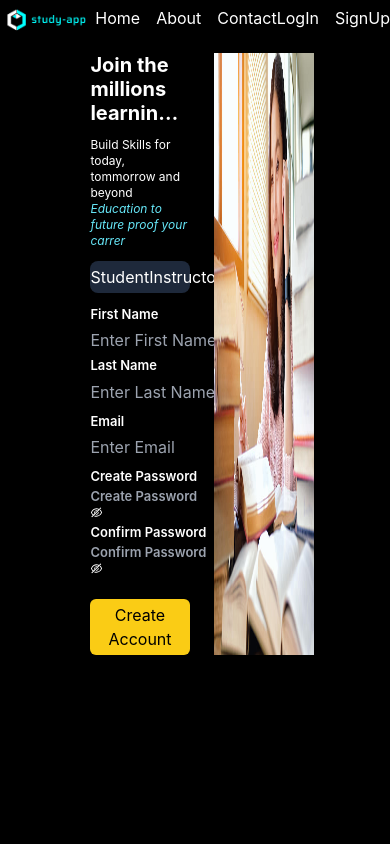
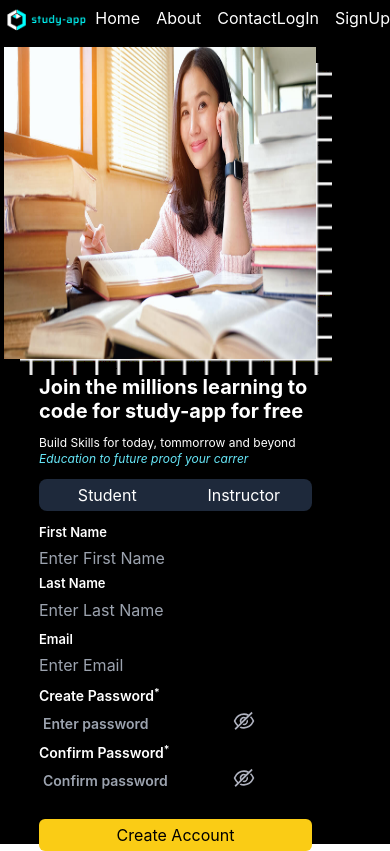
Before and after one commit to itisadarsh/Study_with_AI, a React (Create React App) app: page /Signup in a window 390 px wide. Built offline with nearby package versions, Linux system fonts and the light colour scheme.

Commit message:
made responsve

```diff
--- a/src/App.js
+++ b/src/App.js
@@ -21,14 +21,9 @@ function App() {
     const[isLoggedIn,setLoggedIn]=useState(false);
 
   return (
+    <div className="App relative bg-black text-white min-h-screen max-h-* flex flex-col">
 
 
-
-    <div className="App relative bg-black text-white min-h-screen max-h-* flex flex-col">
-
-{
-      console.log(isLoggedIn)
-    }
   <nav className=' flex justify-evenly items-center'>
 
     <div className=''>
@@ -69,17 +64,6 @@ function App() {
 
       </Route>
     </Routes>
-
-
-
-
-
-
-
-
-
-
-
     </div>
   );
 }
--- a/src/Layout/Images.js
+++ b/src/Layout/Images.js
@@ -2,9 +2,9 @@
 
 const Images=(props)=>{
 
-   return( <div className="img-section h-full relative">
-    {/* <img src={gridnet} alt="" className="  brightness-[400] left-[-40px] h-full" /> */}
-    <img src={props.Image1} alt="" className=" z-50 h-[100%]" />
+   return( <div className="img-section h-full relative w-11/12 max-w-[450px ]">
+    <img src={props.Image1} alt="" className="  brightness-[400] left-[-40px] h-full" />
+    <img src={props.Image2} alt="" className=" z-50 h-[100%] absolute -top-4 right-4" />
     </div>);
 
 }
--- a/src/Layout/LogIn.js
+++ b/src/Layout/LogIn.js
@@ -1,5 +1,5 @@
 import studylogo from "../Images/studylogo.jpeg";
-// import gridnet from "../Images/grid-net.png";
+import gridnet from "../Images/Grid-Line.png";
 import React from "react";
 import Image from "./Images";
 import Section from "./Section";
@@ -39,9 +39,9 @@ const LogIn = (props) => {
     }
 
 
-    return (<div className="mt-4 login flex w-full ">
+    return (<div className="mt-4  flex w-full ">
 
-        <div className=" mx-[20vw] flex justify-around relative">
+        <div className=" mx-[20vw] login flex justify-between relative flex-wrap gap-10">
 
 
             <div className="sign-section flex flex-col w-[40%] text-left gap-3">
@@ -49,9 +49,9 @@ const LogIn = (props) => {
 
         <form action="" className="flex flex-col gap-2" onSubmit={submitHandler}>
         <div className="email-wrap flex flex-col gap-1">
-        <label htmlFor="email">Email</label>
+        <label htmlFor="email">Email<sup>*</sup></label>
         <input type="email" required
-        className="bg-transparent rounded-md"
+        className="bg-transparent rounded-md text-sm p-1"
         placeholder="Enter Email address"
         name="email"
         onChange={changeHandler}
@@ -61,19 +61,22 @@ const LogIn = (props) => {
         </div>
 
         <div className="pass-wrap  flex flex-col">
-        <label htmlFor="password">
-        Password<sup>*</sup>
+        <label htmlFor="password" className="relative  w-full">
+
+         <p className="text-[0.875rem] w-full mb-1">Password<sup>*</sup></p>
 
         <input type={visible?"type":"password"}
         required name="password"
         onChange={changeHandler}
         value={formData.password}
-        className="text-white bg-transparent rounded-md outline-none hover:border-2 "
+        className="text-white text-sm p-1 bg-transparent rounded-md  w-full"
         placeholder="Enter password" />
 
-        <span onClick={()=>{ setVisible((prev)=>!prev)}}>
-        {visible?<AiOutlineEye/>: <AiOutlineEyeInvisible/>}
+        <span  className="absolute right-3 top-6" onClick={()=>{ setVisible((prev)=>!prev)}}>
+        {visible?<AiOutlineEye fontSize={24} fill="#AFB2BF"/>: <AiOutlineEyeInvisible fontSize={24} fill="#AFB2BF"/>}
         </span>
+
+
        </label>
         <p className=" self-end text-xs text-cyan-400">Forgot Password</p>
         </div>
@@ -93,7 +96,7 @@ const LogIn = (props) => {
 
 
         <div className="img-section w-[40%] min-h-* relative">
-        <Image Image1={studylogo} Image2={studylogo} />
+        <Image Image1={gridnet} Image2={studylogo} />
         </div>
         </div>
     </div>
--- a/src/Layout/Signup.js
+++ b/src/Layout/Signup.js
@@ -4,17 +4,17 @@ import studylogo from "../Images/studylogo.jpeg";
 import React, { useState } from "react";
 import Student from "./Student";
 import Instructor from "./Instructor";
-
+import gridnet from "../Images/Grid-Line.png";
 
 const Signup=(props)=>{
 
     const[isStudent,setStudent]=useState(true);
 
     return(
-        <div className="mt-4 login flex w-full ">
+        <div className="mt-4 flex relative w-full justify-between ">
 
-        <div className=" mx-[20vw] flex justify-around relative">
-            <div className="sign-section flex flex-col w-[40%] text-left gap-3">
+        <div className=" mx-[20vw] signup flex justify-between relative">
+            <div className="sign-section relative flex flex-col w-[40%] text-left gap-3">
 
                 <Section heading={"Join the millions learning to code for study-app for free"} subhead1={"Build Skills for today, tommorrow and beyond"} subhead2={"Education to future proof your carrer"} />
 
@@ -35,7 +35,7 @@ const Signup=(props)=>{
 
 
         <div className="img-section w-[40%] min-h-* relative">
-        <Image Image1={studylogo} Image2={studylogo} />
+        <Image Image1={gridnet} Image2={studylogo} />
         </div>
         </div>
     </div>
--- a/src/Layout/Tempelate.js
+++ b/src/Layout/Tempelate.js
@@ -62,23 +62,37 @@ const Template = (props) => {
 
             <div className="flex gap-1 flex-wrap">
                 <div className="flex flex-col gap-1">
-                    <label htmlFor="pass">Create Password
-                    <input type={passvisible?"text":"password"} className="bg-transparent rounded-md" placeholder="Create Password" name="password" onChange={changeHandler} value={formData.password} />
+                <label htmlFor="password" className="relative  w-full">
 
-                    <span onClick={()=>{ setpassVisible((prev)=>!prev)}}>
-                        {passvisible?<AiOutlineEye/>: <AiOutlineEyeInvisible/>}
-                    </span>
+<p className="text-[0.875rem] w-full mb-1">Create Password<sup>*</sup></p>
+     <input type={passvisible?"type":"password"}
+        required name="password"
+        onChange={changeHandler}
+        value={formData.password}
+        className="text-white text-sm p-1 bg-transparent rounded-md  w-full"
+        placeholder="Enter password" />
 
-                    </label>
+        <span  className="absolute right-3 top-6" onClick={()=>{ setpassVisible((prev)=>!prev)}}>
+        {passvisible?<AiOutlineEye fontSize={24} fill="#AFB2BF"/>: <AiOutlineEyeInvisible fontSize={24} fill="#AFB2BF"/>}
+        </span>
+        </label>
                 </div>
 
                 <div className=" flex flex-col gap-1">
-                    <label htmlFor="confPass">Confirm Password
-                    <input type={confvisible?"text":"password"} className="bg-transparent rounded-md" placeholder="Confirm Password" name="confpass" onChange={changeHandler} value={formData.confpass}/>
-                    <span onClick={()=>{ setconfVisible((prev)=>!prev)}}>
-                        {confvisible?<AiOutlineEye/>: <AiOutlineEyeInvisible/>}
-                    </span>
-                    </label>
+                <label htmlFor="confpass" className="relative  w-full">
+
+<p className="text-[0.875rem] w-full mb-1">Confirm Password<sup>*</sup></p>
+    <input type={confvisible?"type":"password"}
+        required name="confpass"
+        onChange={changeHandler}
+        value={formData.confpass}
+        className="text-white text-sm p-1 bg-transparent rounded-md  w-full "
+        placeholder="Confirm password" />
+
+        <span  className="absolute right-3 top-6" onClick={()=>{ setconfVisible((prev)=>!prev)}}>
+        {confvisible?<AiOutlineEye fontSize={24} fill="#AFB2BF"/>: <AiOutlineEyeInvisible fontSize={24} fill="#AFB2BF"/>}
+        </span>
+        </label>
                 </div>
 
             </div>
--- a/src/index.css
+++ b/src/index.css
@@ -15,8 +15,9 @@ code {
 @tailwind components;
 @tailwind utilities;
 
-.App{
+.App, .login , .signup{
   max-height: max-content;
+  max-width:max-content
 }
 
 .main{
@@ -30,8 +31,72 @@ label{
 
 }
 
-.img-section{
-  /* background-image:url(D:\WebDev_DOT\React_2\studyapp\src\Images\grid-net.png); */
 
 
+@media(max-width:1024px ) {
+  .signup{
+    top:10px;
+    margin-inline: 5%;
+    height: 58%;
+
+  }
+  .login{
+    margin-inline: 10%;
+  }
 }
+@media(max-width:1024px) and (min-width: 800px ) {
+  .signup,.login{
+
+    top:190px;
+    margin-inline: 5%;
+    height: 60%;
+
+  }
+  .login{
+    margin-inline: 10%;
+  }
+
+}
+
+@media(max-width:500px){
+
+  .signup{
+
+   width:90vw;
+    flex-direction: column-reverse;
+    align-items: center;
+  /* margin-top:0; */
+
+
+  }
+  .login{
+    /* width:90vw; */
+    /* flex-direction: column-reverse; */
+    height:max-content;
+    width:max-content;
+  }
+
+  .img-section{
+    height:55%;
+    width:80vw;
+    /* top:3%;
+    left:3%; */
+  }
+  .sign-section{
+    width:70vw;
+    top:-9%;
+  }
+
+}
+/*
+@media (max-width:300px){
+
+  .signup,.login,.App,.sign-section{
+
+    min-height: max-content;
+  }
+
+  .sign-section{
+    top:0%;
+  }
+} */
```
Also changed, not shown: src/Images/Grid-Line.png (added), 1 other file (tests, documents, lock files or other folders).
